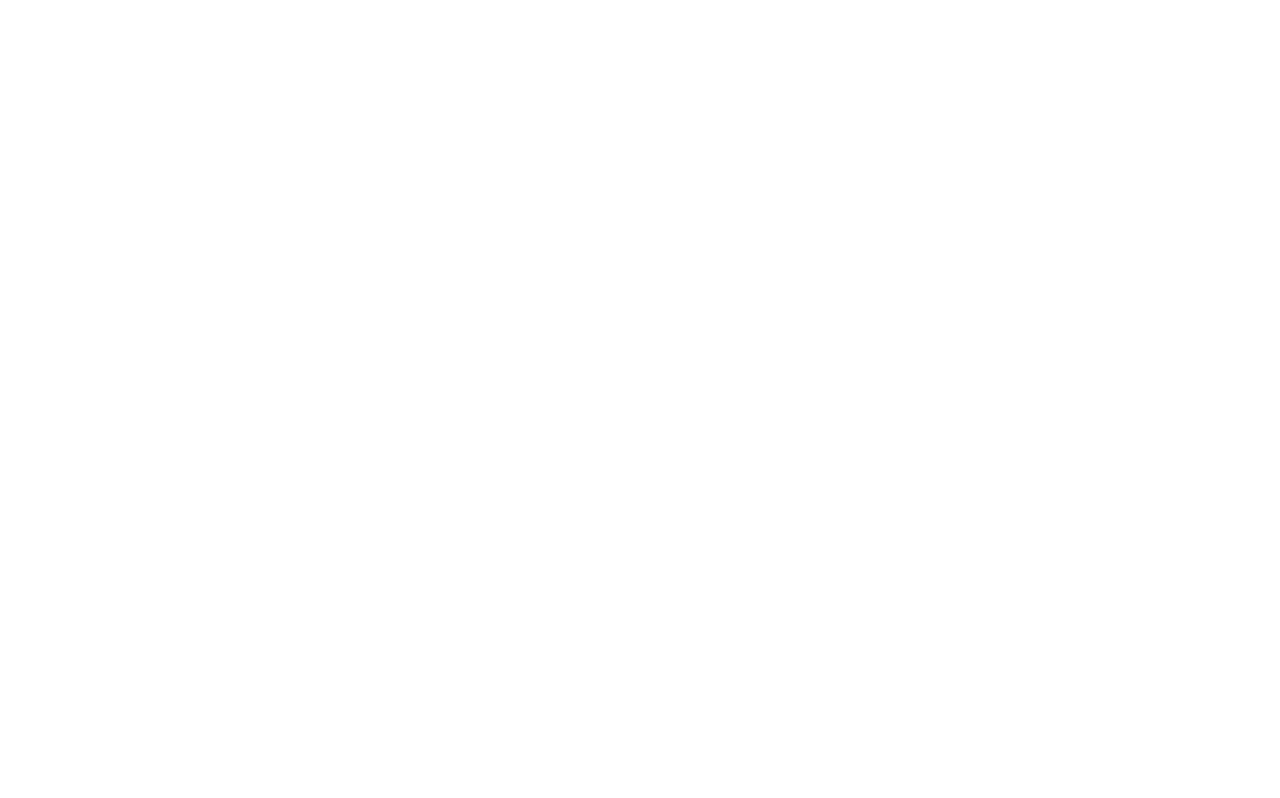
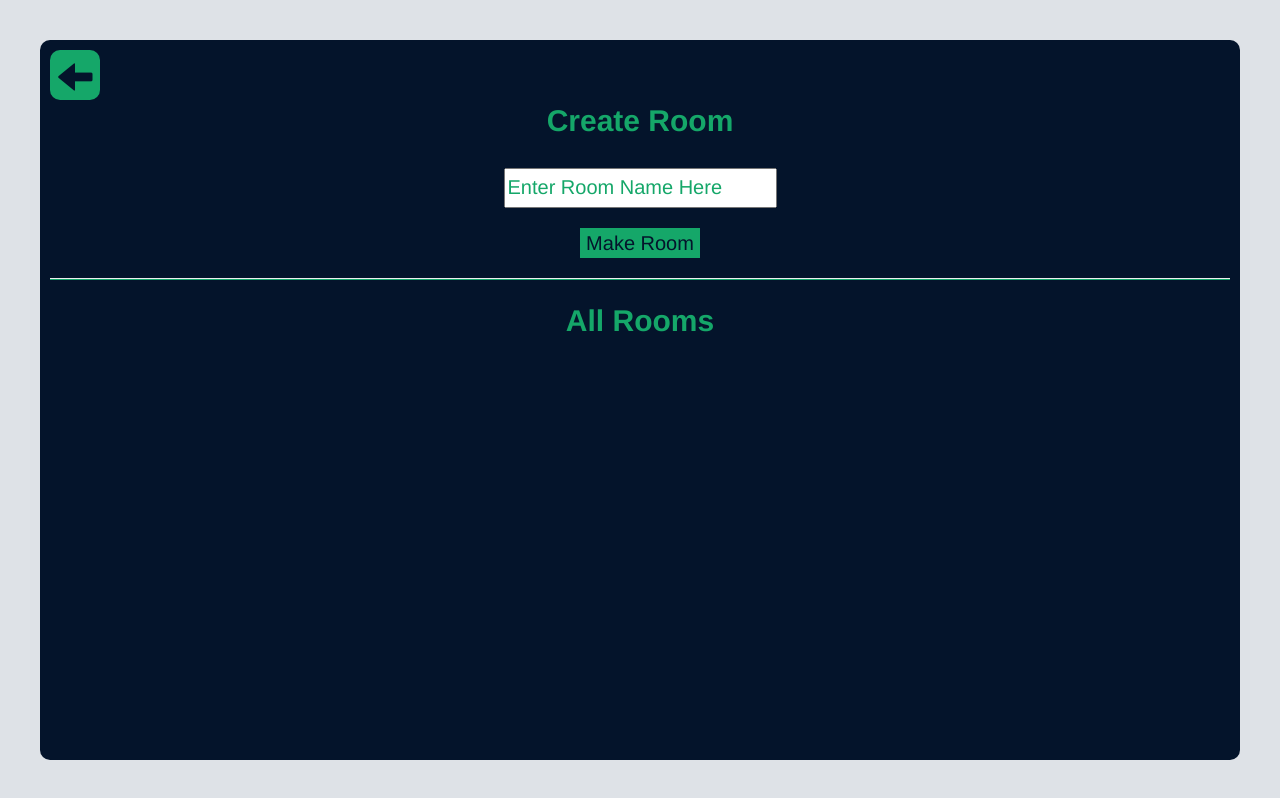
Before and after one commit to FabulousStarfish/Chat-App, a plain HTML site: page chat.html in a window 1280 px wide. Drawn offline with nearby package versions, Linux system fonts and the light colour scheme.

Commit message:
Add files via upload

```diff
--- /dev/null
+++ b/chat.css
@@ -0,0 +1,47 @@
+#logout{
+    background-color: #15a769;
+    border: none;
+    height: 50px;
+    width: 50px;
+    float: left;
+    border-radius: 10px;
+}
+.glyphicon-arrow-left{
+    font-size: 35px;
+    color: #04142b;
+}
+#whole{
+    background-color: #04142b;
+    height: 90%;
+    margin: 40px;
+    border-radius: 10px;
+    padding: 10px;
+}
+body{
+    background-color: #dee2e7;
+}
+#labelInput{
+    color: #15a769;
+    font-size: 30px;
+}
+#roomName{
+    height:40px;
+    font-size: 20px;
+    color: #15a769;
+}
+::placeholder {
+    color: #15a769;
+}
+#MakeRoom{
+    background-color: #15a769;
+    color: #04142b;
+    border: none;
+    font-size: 20px;
+}
+hr{
+    border-bottom:0.5px solid #15a769;
+}
+#roomsAll{
+    color: #15a769;
+    font-size: 30px;
+}
--- a/chat.html
+++ b/chat.html
@@ -1,8 +1,30 @@
 <html>
     <head>
         <title>Chat App</title>
+        <link rel="stylesheet" href="https://maxcdn.bootstrapcdn.com/bootstrap/3.4.0/css/bootstrap.min.css">
+<script src="https://ajax.googleapis.com/ajax/libs/jquery/3.4.1/jquery.min.js"></script>
+<script src="https://maxcdn.bootstrapcdn.com/bootstrap/3.4.0/js/bootstrap.min.js"></script>
+
+<link rel="stylesheet" type="text/css" href="chat.css">
     </head>
     <body>
-
+        <center>
+        <div id="whole">
+        <button id="logout" onclick="logout()"><span class="glyphicon glyphicon-arrow-left"></span></button>
+        <br><br>
+        <p id="heading"></h3>
+        <div id="roomAdd">
+            <label id="labelInput">Create Room</label>
+            <br><br>
+            <input type="text" placeholder="Enter Room Name Here" id="roomName">
+            <br><br>
+            <button id="MakeRoom" onclick="room()">Make Room</button>
+        </div>
+        <hr>
+        <label id="roomsAll">All Rooms</label>
+        <div id="allRooms"></div>
+    </center>
+</div>
     </body>
+    <script src="chat.js"></script>
 </html>
--- /dev/null
+++ b/chat.js
@@ -0,0 +1,13 @@
+var firebaseConfig = {
+    apiKey: "AIzaSyB-MFvxoBzKAs6IGsuWKK93hAPyPZ5x6B4",
+    authDomain: "chat-app-c47c5.firebaseapp.com",
+    databaseURL: "https://chat-app-c47c5.firebaseio.com",
+    projectId: "chat-app-c47c5",
+    storageBucket: "chat-app-c47c5.appspot.com",
+    messagingSenderId: "491364427656",
+    appId: "1:491364427656:web:89d69e43f9cedd360f3c3d"
+  };
+  firebase.initializeApp(firebaseConfig);
+function logout(){
+    window.location="index.html";
+}
--- a/login.css
+++ b/login.css
@@ -31,8 +31,8 @@
     font-size: 40px;
 }
 .inputs{
-    height: 40px;
-    font-size: 25px;
+    height: 45px;
+    font-size: 30px;
     color:#15a769 ;
 }
 ::placeholder {
```
